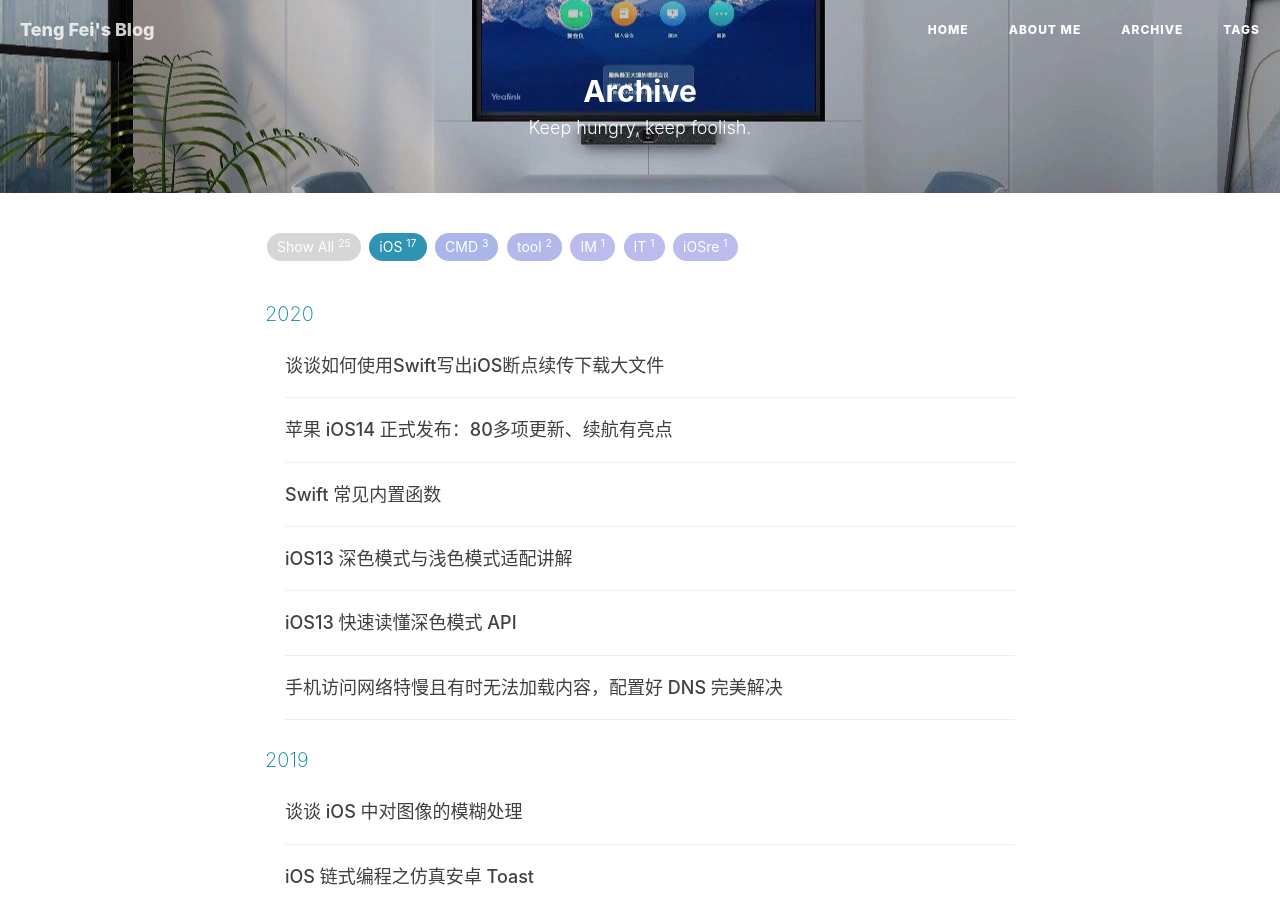
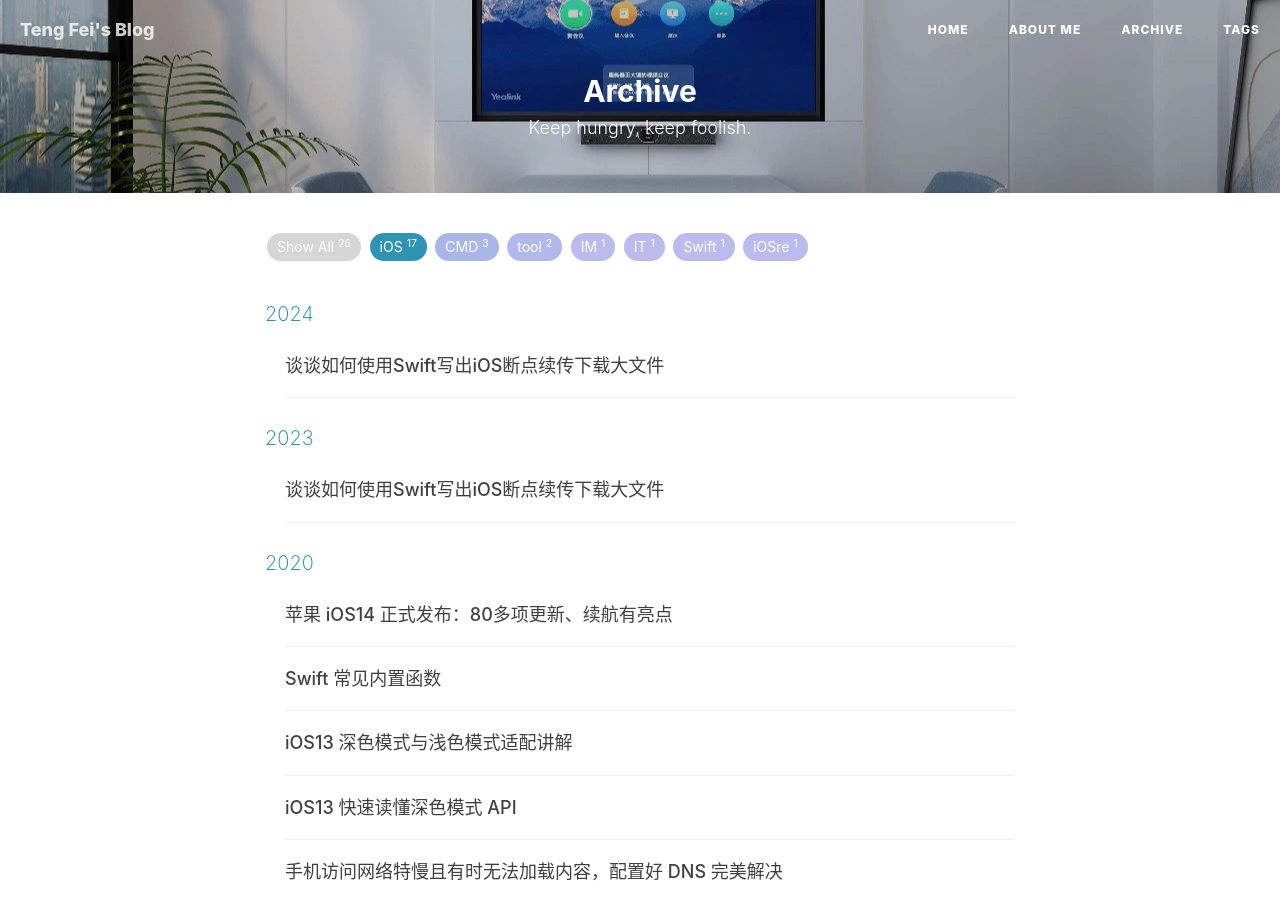
Before and after one commit to itenfay/itenfay.github.io, a Jekyll site: the page built from archive.html, in a window 1280 px wide and 900 px high. Built offline with Jekyll 4.4.1, drawn with Linux system fonts in a browser that asks for light colours; nearby versions of some CDN libraries; comment, search, counter and statistics services are not loaded; some of the changed lines change nothing that is shown.

Commit message:
update post

````diff
--- a/_posts/2023-09-09-Impl-breakpoint-continuous-download-for-iOS-using-Swift.md
+++ b/_posts/2023-09-09-Impl-breakpoint-continuous-download-for-iOS-using-Swift.md
@@ -3,7 +3,7 @@ layout: post
 title: "谈谈如何使用Swift写出iOS断点续传下载大文件"
 header-img: "images/workenv-bg.jpg"
 author: "Teng Fei"
-date: 2020-09-09
+date: 2023-09-09
 tag: iOS
 ---
 
--- /dev/null
+++ b/_posts/2024-04-15-dev-library-kit-using-Swift.md
@@ -0,0 +1,173 @@
+---
+layout: post
+title: "谈谈如何使用Swift写出iOS断点续传下载大文件"
+header-img: "images/swiftkit/swift_iosdev.jpeg"
+author: "Teng Fei"
+date: 2024-04-15
+tag: Swift
+---
+
+在我们实际开发过程中，为了提高代码的复用率和提升开发效率，经常会在项目中设计一些工具类、扩展和模块化组件。
+
+为了进一步让大家解放双手🙌🏻，今天推荐一款功能非常强大的[Swift库](https://github.com/chenxing640/CXSwiftKit)。如果好用呢，就麻烦顺手给个`star`!
+
+## 预览
+
+**更多内容需要你来探索。**
+
+![IMG_0717.gif](https://chenxing640.github.io/images/swiftkit/IMG_0717.gif)
+
+> **如果觉得还行呢，就麻烦顺手给个[star](https://github.com/chenxing640/CXSwiftKit)！**
+
+## 功能
+
+- **ApplePay**`(可选)`：用于苹果支付。
+- **AVToolbox**：用于录音、音视频格式转换。
+- **Base**：包含配置、定义和日志输出等。
+- **Core**：包含APP重签检测、获取设备信息、相册操作、录屏、截屏检测、跳转等。
+- **Camera**：用于iOS相机采样数据捕获。
+- **DocumentPicker**：用于系统文件操作。
+- **Extension**：包含`Array、Dictionary、Int、Double、CGFloat、String、NSAttributedString、CALayer、NSObject、DispatchQueue、UIDevice、UIColor、UIImage、UIImageView、UIView、UIViewController`等扩展。
+- **FileOperation**：用于iOS沙盒文件操作。
+- **KingfisherWrapper**`(可选)`：Kingfisher的防盗链设置、UIButton/UIImageView快速设置图片扩展，常用功能封装。
+- **LiveGift**：用于展示直播小礼物🎁赠送
+- **OverlayView**：用于弹出上下左右各个方向的覆盖视图。
+-  **Permissions**：用于iOS的照片库、相机、麦克风、位置、蓝牙、通讯录、提醒、日历、Siri、通知、追踪等各种权限。
+- **Timer**：封装了DispatchTimer和Timer。
+- **Transition**：用于过渡场景切换。
+- **Widget**：自定义控件。
+- **SDWebImageWrapper**`(可选)`：SDWebImage的防盗链设置和常用功能封装。
+
+## 树结构说明
+
+```
+CXSwiftKit
+  ┣ ApplePay
+  ┃   ┗ CXApplePayContext.swift     // The implementation for Apple payment.
+  ┃
+  ┣ Base
+  ┃   ┣
+  ┃   ┣ CXConfig.swift              // The configuration of this kit.
+  ┃   ┣ CXDefines.swift             // The definitions of this kit.
+  ┃   ┣ CXLock.swift                // Includes multi-thread locks(`CXUnfairLock, CXMutex, CXRecursiveMutex, CXSpin, CXConditionLock`).
+  ┃   ┗ CXLogger.swift              // Outputs logs to the console.
+  ┃
+  ┣ Core
+  ┃   ┣ CXAppContext.swift
+  ┃   ┣ CXDevice.swift                 // Used to provide some device informations.
+  ┃   ┣ CXDeviceScreenMonitor.swift    // Used to observe some changes of device screen.
+  ┃   ┣ CXHaptics.swift                // Some haptic feedback that works on iPhone 6 and up.
+  ┃   ┣ CXImageBufferProcessor.swift   // Used to process image buffer.
+  ┃   ┣ CXPhotoLibraryOperator.swift   // Used to operate the photo library.
+  ┃   ┣ CXScreenRecorder.swift         // The recorder that provides the ability to record audio and video of your app.
+  ┃   ┣ CXSwiftUtils.swift
+  ┃   ┣ CXSwipeInteractor.swift        // Add swipe gesture for the view, and observe its action.
+  ┃   ┗ CXTakeScreenshotDetector.swift // The detector for taking screenshot.
+  ┃   ┣ AVToolbox
+  ┃   ┃   ┣ CXAudioRecorder.swift     // The audio recorder that records audio data to a file.
+  ┃   ┃   ┣ CXAudioToolbox.swift      // Used to handle audio format.
+  ┃   ┃   ┣ CXAVGlobal.swift          // The global methods for the exported position.
+  ┃   ┃   ┣ CXAVToolbox.swift         // Used to handle audio and video mix.
+  ┃   ┃   ┗ CXVideoToolbox.swift      // Used to convert mp4 video format.
+  ┃   ┣ Camera
+  ┃   ┃   ┣ AtomicWrapper.swift       // Used to wrap atomic property.
+  ┃   ┃   ┣ CXLiveCameraConfiguration.swift // The configuration for live camera.
+  ┃   ┃   ┣ CXLiveCameraFrameCapturer.swift
+  ┃   ┃   ┣ CXLiveCameraFrameRenderer.swift
+  ┃   ┃   ┣ CXLiveCameraPreview.swift
+  ┃   ┃   ┣ CXLiveCameraProtocol.swift
+  ┃   ┃   ┣ CXScanProtocol.swift
+  ┃   ┃   ┣ CXScanResult.swift
+  ┃   ┃   ┗ CXScanWrapper.swift
+  ┃   ┣ CustomOverlayView
+  ┃   ┃   ┣ CXOverlayViewControllerWrapable.swift
+  ┃   ┃   ┣ CXOverlayViewEx.swift
+  ┃   ┃   ┗ CXOverlayViewWrapable.swift
+  ┃   ┣ DocumentPicker // The document picker for iOS.
+  ┃   ┃   ┣ CXDocument.swift
+  ┃   ┃   ┣ CXDocumentDelegate.swift
+  ┃   ┃   ┣ CXDocumentPicker.swift
+  ┃   ┃   ┗ CXDocumentDelegate.swift
+  ┃   ┣ LiveGift // Used to show live gifts.
+  ┃   ┃   ┣ CXLiveGiftLabel.swift
+  ┃   ┃   ┣ CXLiveGiftManager.swift
+  ┃   ┃   ┣ CXLiveGiftModel.swift
+  ┃   ┃   ┣ CXLiveGiftOperation.swift
+  ┃   ┃   ┗ CXLiveGiftView.swift
+  ┃   ┣ Permissions
+  ┃   ┃   ┣ CXPermission.swift
+  ┃   ┃   ┣ CXPermissionResult.swift
+  ┃   ┃   ┣ CXPermissions.swift // Includes photos, camera, microphone, locationAlways, locationInUse, notification, bluetooth,
+  ┃   ┃   ┃ // deviceBiometrics, devicePasscode, contacts, reminder, event, motion, siri, health, media, appTracking.
+  ┃   ┃   ┣ CXPermissionStatus.swift
+  ┃   ┃   ┣ CXPermissionType.swift
+  ┃   ┣ Timer
+  ┃   ┃   ┣ CXDispatchTimer.swift
+  ┃   ┃   ┗ CXTimer.swift
+  ┃   ┣ Transition // Views the demo in CXScalePresentAnimation.swift.
+  ┃   ┃   ┣ CXScaleDismissAnimation.swift
+  ┃   ┃   ┣ CXScalePresentAnimation.swift
+  ┃   ┃   ┗ CXSwipeLeftInteractiveTransition.swift
+  ┃   ┗ Widget
+  ┃       ┣ CXCircleProgressButton.swift   // The circle progress button for iOS or tvOS.
+  ┃       ┗ CXVerticalSlider.swift         // The vertical slider for iOS or tvOS.
+  ┃
+  ┣ Extension // Provides some rich extensions
+  ┃   ┣ Application+Cx.swift
+  ┃   ┣ Array+Cx.swift
+  ┃   ┣ AVAsset+Cx.swift
+  ┃   ┣ Button+Cx.swift
+  ┃   ┣ CALayer+Cx.swift
+  ┃   ┣ CGFloat+Cx.swift
+  ┃   ┣ Color+Cx.swift
+  ┃   ┣ CXAssociatedKey.swift // Includes the associated keys.
+  ┃   ┣ CXConstraintMaker.swift
+  ┃   ┣ CXGlobal.swift     // Provides some global methods
+  ┃   ┣ CXSwiftBase.swift  // Declares a `CXSwiftBaseCompatible` protocol, etc. You can use `cx` in the app, e.g.: view.cx.right = 10
+  ┃   ┣ Date+Cx.swift
+  ┃   ┣ Device+Cx.swift
+  ┃   ┣ Dictionary+Cx.swift
+  ┃   ┣ DispatchQueue+Cx.swift
+  ┃   ┣ Double+Cx.swift
+  ┃   ┣ Font+Cx.swift
+  ┃   ┣ Image+Cx.swift
+  ┃   ┣ ImageView+Cx.swift
+  ┃   ┣ Int+Cx.swift
+  ┃   ┣ Label+Cx.swift
+  ┃   ┣ NSAttributedString+Cx.swift
+  ┃   ┣ NSObject+Cx.swift
+  ┃   ┣ Optional+Cx.swift
+  ┃   ┣ ScrollView+Cx.swift
+  ┃   ┣ String+Cx.swift
+  ┃   ┣ TableView+Cx.swift
+  ┃   ┣ TextField+Cx.swift
+  ┃   ┣ TextView+Cx.swift
+  ┃   ┣ URL+Cx.swift
+  ┃   ┣ View+Cx.swift
+  ┃   ┗ ViewController+Cx.swift
+  ┃
+  ┣ FileOperation
+  ┃   ┣ CXFileToolbox.swift  // The file toolbox.
+  ┃   ┣ CXLineReader.swift   // Read text file line by line in efficient way.
+  ┃   ┗ CXStreamReader.swift // The file descriptor accesses data associated with files.
+  ┃
+  ┣ KingfisherWrapper
+  ┃    ┣ Button+kfwrapper.swift
+  ┃    ┣ CXKingfisherReferer.swift // Anti theft chains for files such as images and videos, and so on.
+  ┃    ┗ ImageView+kfwrapper.swift
+  ┃
+  ┣ KingfisherWrapper
+       ┗ SDWebImageWrapper.swift // The wrapper for SDWebImage.
+```
+## 推荐
+
+- [CXDownload](https://github.com/chenxing640/CXDownload) - 实现Swift断点续传下载，包含大文件下载，后台下载，杀死进程，重新启动时继续下载，设置下载并发数，监听网络改变等。
+- [MarsUIKit](https://github.com/chenxing640/MarsUIKit) - `MarsUIKit`封装一些常用的UI组件，如：”`Toast, Messages, HUD, EmptyDataSet, SVGA, and so on.`“。
+- [RxListDataSource](https://github.com/chenxing640/RxListDataSource) - `RxListDataSource` 为`UITableView`或`UICollectionView`提供数据源和数据绑定。
+- [CXNetwork-Moya](https://github.com/chenxing640/CXNetwork-Moya) - `CXNetwork-Moya`基于`Moya`和`ObjectMapper`封装的一个网络请求库。
+
+## 反馈
+
+附上**[Demo地址](https://github.com/chenxing640/CXSwiftKit)**，有任何遇到的问题，欢迎留言或提issue。
+
+---
````
Also changed, not shown: images/swiftkit/swift_iosdev.jpeg (added), 1 other file.
